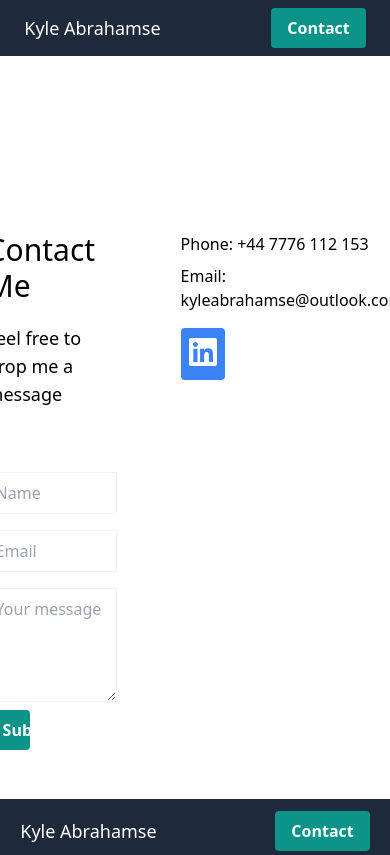
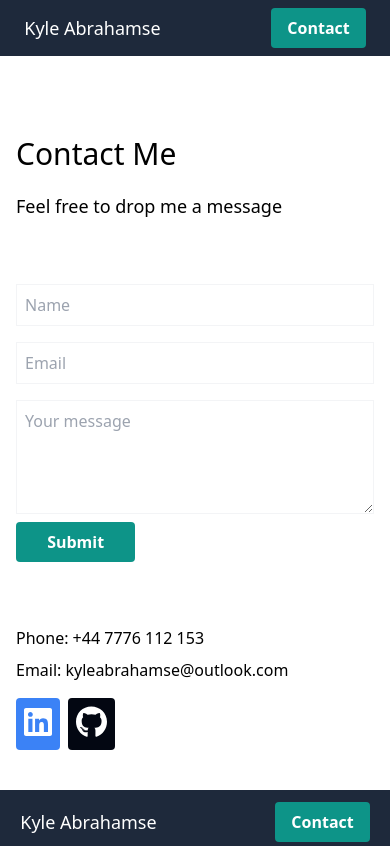
Before and after one commit to kyleabrahamse/portfolio, a Next.js app: page /Contact in a window 390 px wide. Built offline with nearby package versions, Linux system fonts and the light colour scheme.

Commit message:
contact page is responsive

```diff
--- a/app/Contact/page.tsx
+++ b/app/Contact/page.tsx
@@ -52,8 +52,8 @@ export default function Contact() {
   };
 
   return (
-    <div className="contact-height flex gap-16 justify-center pt-44">
-      <div className="flex flex-col w-4/12">
+    <div className="contact flex flex-col sm:flex:row gap-16 justify-center pt-20 sm:pt-44">
+      <div className="flex flex-col px-4 sm:w-4/12">
         <h1 className="text-3xl pb-5">Contact Me</h1>
         <p className="text-lg pb-14">Feel free to drop me a message</p>
         <form ref={formRef} className="flex flex-col" onSubmit={handleSubmit}>
@@ -87,10 +87,10 @@ export default function Contact() {
           </button>
         </form>
       </div>
-      <div>
+      <div className="px-4 sm:p-0">
         <p className="pb-2">Phone: +44 7776 112 153</p>
         <p className="pb-4">Email: kyleabrahamse@outlook.com</p>
-        <div className="flex gap-2">
+        <div className="flex gap-2 pb-10">
           <div className="bg-blue-500 rounded hover:bg-green-600">
             <Link href="https://github.com/kyleabrahamse" target="_blank">
               <FontAwesomeIcon
@@ -101,7 +101,7 @@ export default function Contact() {
           </div>
           <div className="bg-gray-950 text-white rounded hover:bg-green-600">
             <Link href="https://github.com/kyleabrahamse" target="_blank">
-              <FontAwesomeIcon icon={faGithub} className="icon  h-8 p-2" />
+              <FontAwesomeIcon icon={faGithub} className="h-8 p-2" />
             </Link>
           </div>
         </div>
```
Also changed, not shown: app/globals.css (line endings or trailing spaces).
